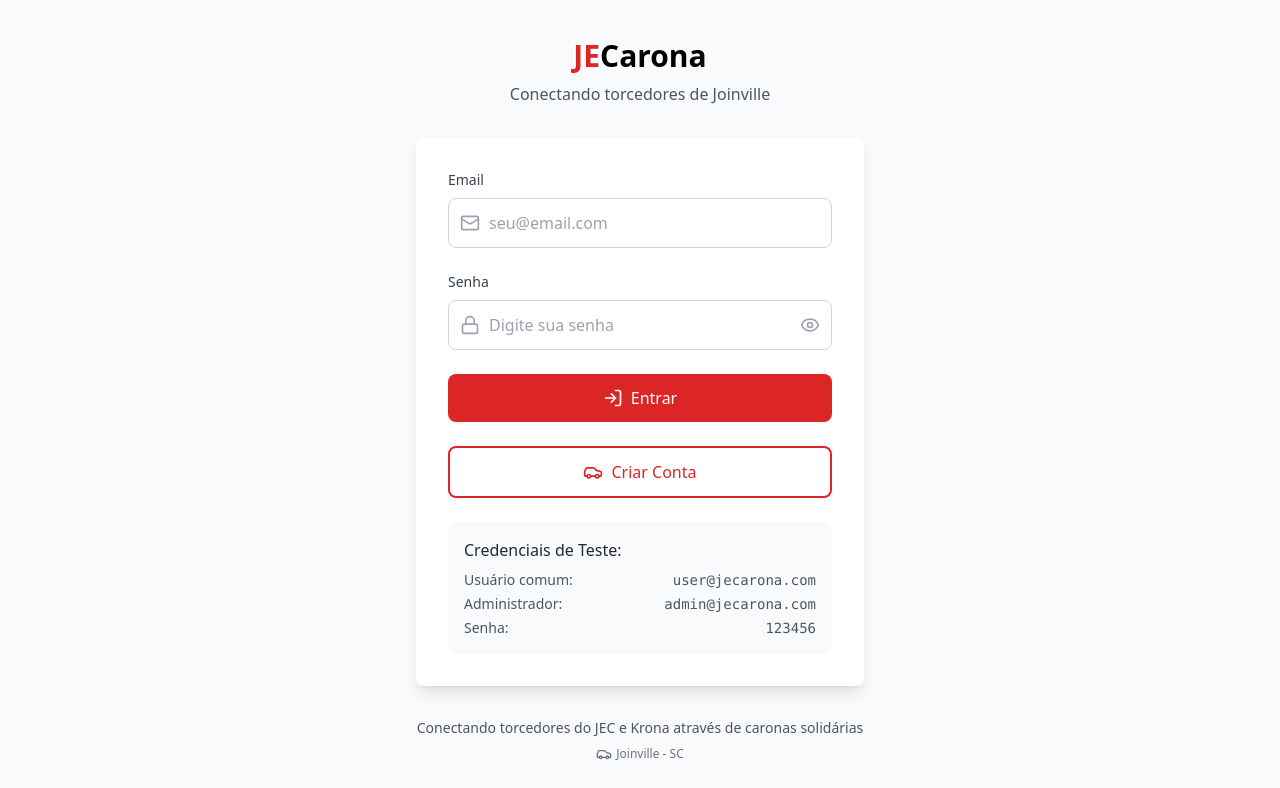
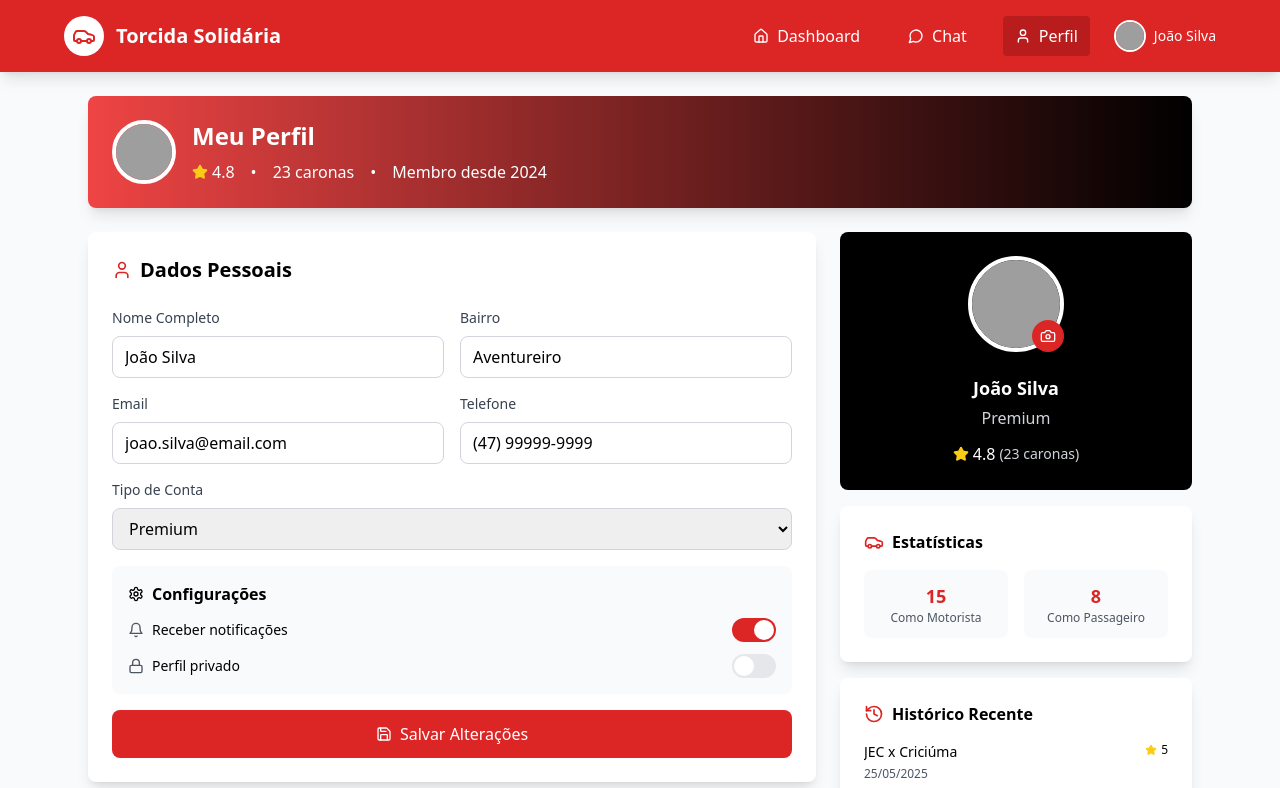
Before and after one commit to Gustavolskw/Start_up_VoiceLearn, a React (Vite) app: page / in a window 1280 px wide. Shown: the top 788 px of the page. Built offline with nearby package versions, Linux system fonts and the light colour scheme; grey boxes are pictures that could not be loaded.

Commit message:
tela de perfil

```diff
--- a/src/App.jsx
+++ b/src/App.jsx
@@ -1,247 +1,411 @@
 import React, { useState } from 'react';
 import {
+  User,
+  Camera,
+  Save,
+  Star,
+  Calendar,
+  Home,
   Car,
-  Mail,
+  MessageCircle,
+  Settings,
+  Bell,
   Lock,
-  Eye,
-  EyeOff,
-  AlertCircle,
-  LogIn
+  History,
+  MapPin,
+  Phone,
+  Mail
 } from 'lucide-react';
 
-const JECaronaLogin = () => {
+const TorcidaSolidariaSimpleProfile = () => {
+  const [currentScreen, setCurrentScreen] = useState('profile');
   const [formData, setFormData] = useState({
-    email: '',
-    password: ''
+    name: 'João Silva',
+    email: 'joao.silva@email.com',
+    phone: '(47) 99999-9999',
+    neighborhood: 'Aventureiro',
+    accountType: 'premium',
+    notifications: true,
+    privacy: false
   });
-  const [showPassword, setShowPassword] = useState(false);
-  const [errors, setErrors] = useState({});
-  const [isLoading, setIsLoading] = useState(false);
+
+  // Mock data
+  const user = {
+    name: 'João Silva',
+    photo: '/api/placeholder/100/100',
+    rating: 4.8,
+    totalRides: 23,
+    memberSince: '2024-01-15'
+  };
+
+  const rideHistory = [
+    {
+      id: 1,
+      game: 'JEC x Criciúma',
+      date: '2025-05-25',
+      role: 'motorista',
+      rating: 5,
+      participants: 3
+    },
+    {
+      id: 2,
+      game: 'Krona x ACBF',
+      date: '2025-05-20',
+      role: 'passageiro',
+      rating: 4,
+      driver: 'Maria Santos'
+    },
+    {
+      id: 3,
+      game: 'JEC x Avaí',
+      date: '2025-05-15',
+      role: 'motorista',
+      rating: 5,
+      participants: 2
+    },
+    {
+      id: 4,
+      game: 'JEC x Figueirense',
+      date: '2025-05-10',
+      role: 'passageiro',
+      rating: 4,
+      driver: 'Carlos Lima'
+    },
+    {
+      id: 5,
+      game: 'Krona x Atlantico',
+      date: '2025-05-05',
+      role: 'motorista',
+      rating: 5,
+      participants: 4
+    }
+  ];
 
   // Handle form changes
   const handleInputChange = (field, value) => {
     setFormData(prev => ({ ...prev, [field]: value }));
-    // Clear error when user starts typing
-    if (errors[field]) {
-      setErrors(prev => ({ ...prev, [field]: '' }));
-    }
   };
 
-  // Validate form
-  const validateForm = () => {
-    const newErrors = {};
-
-    if (!formData.email.trim()) {
-      newErrors.email = 'Email é obrigatório';
-    } else if (!/^[^\s@]+@[^\s@]+\.[^\s@]+$/.test(formData.email)) {
-      newErrors.email = 'Email inválido';
-    }
-
-    if (!formData.password.trim()) {
-      newErrors.password = 'Senha é obrigatória';
-    } else if (formData.password.length < 6) {
-      newErrors.password = 'Senha deve ter pelo menos 6 caracteres';
-    }
-
-    setErrors(newErrors);
-    return Object.keys(newErrors).length === 0;
+  // Handle form submission
+  const handleSave = () => {
+    console.log('Salvando dados do perfil:', formData);
+    alert('Perfil atualizado com sucesso!');
   };
 
-  // Handle login
-  const handleLogin = async () => {
-    if (!validateForm()) return;
-
-    setIsLoading(true);
-
-    try {
-      // Simulate API call: POST /auth/login
-      await new Promise(resolve => setTimeout(resolve, 1500));
-
-      console.log('API Call: POST /auth/login', {
-        email: formData.email,
-        password: formData.password
-      });
-
-      // Mock response based on email to simulate different user types
-      const userType = formData.email.includes('admin') ? 'admin' : 'user';
-
-      if (userType === 'admin') {
-        alert('Login realizado! Redirecionando para Painel de Moderação...');
-        console.log('Redirecionando para: /admin/dashboard');
-      } else {
-        alert('Login realizado! Redirecionando para Dashboard...');
-        console.log('Redirecionando para: /dashboard');
-      }
-
-    } catch (error) {
-      console.error('Erro no login:', error);
-      setErrors({ general: 'Erro ao fazer login. Tente novamente.' });
-    } finally {
-      setIsLoading(false);
-    }
+  // Handle photo upload
+  const handlePhotoUpload = () => {
+    alert('Funcionalidade de upload de foto será implementada!');
   };
 
-  // Handle enter key
-  const handleKeyPress = (e) => {
-    if (e.key === 'Enter') {
-      handleLogin();
-    }
-  };
-
-  return (
-    <div className="min-h-screen bg-gray-50 flex items-center justify-center p-4">
-      <div className="max-w-md w-full space-y-8">
-        {/* Header */}
-        <div className="text-center">
-          <h2 className="text-3xl font-bold text-gray-900 mb-2">
-            <span className="text-red-600">JE</span>
-            <span className="text-black">Carona</span>
-          </h2>
-          <p className="text-gray-600 mb-8">
-            Conectando torcedores de Joinville
-          </p>
+  // Navigation Component
+  const Navigation = () => (
+    <nav className="bg-red-600 text-white p-4 shadow-lg">
+      <div className="max-w-6xl mx-auto flex justify-between items-center">
+        <div className="flex items-center space-x-3">
+          <div className="bg-white text-red-600 p-2 rounded-full">
+            <Car className="w-6 h-6" />
+          </div>
+          <h1 className="text-xl font-bold">Torcida Solidária</h1>
         </div>
 
-        {/* Login Form */}
-        <div className="bg-white rounded-lg shadow-lg p-8">
-          <div className="space-y-6">
-            {/* General Error */}
-            {errors.general && (
-              <div className="bg-red-50 border border-red-200 rounded-lg p-3 flex items-center">
-                <AlertCircle className="w-5 h-5 text-red-600 mr-2" />
-                <span className="text-red-600 text-sm">{errors.general}</span>
+        <div className="flex items-center space-x-6">
+          <button
+            onClick={() => setCurrentScreen('dashboard')}
+            className={`flex items-center space-x-2 px-3 py-2 rounded transition-colors ${
+              currentScreen === 'dashboard' ? 'bg-red-700' : 'hover:bg-red-700'
+            }`}
+          >
+            <Home className="w-4 h-4" />
+            <span>Dashboard</span>
+          </button>
+
+          <button
+            onClick={() => setCurrentScreen('chat')}
+            className={`flex items-center space-x-2 px-3 py-2 rounded transition-colors ${
+              currentScreen === 'chat' ? 'bg-red-700' : 'hover:bg-red-700'
+            }`}
+          >
+            <MessageCircle className="w-4 h-4" />
+            <span>Chat</span>
+          </button>
+
+          <button
+            onClick={() => setCurrentScreen('profile')}
+            className={`flex items-center space-x-2 px-3 py-2 rounded transition-colors ${
+              currentScreen === 'profile' ? 'bg-red-700' : 'hover:bg-red-700'
+            }`}
+          >
+            <User className="w-4 h-4" />
+            <span>Perfil</span>
+          </button>
+
+          <div className="flex items-center space-x-2 ml-6">
+            <img
+              src={user.photo}
+              alt={user.name}
+              className="w-8 h-8 rounded-full border-2 border-white"
+            />
+            <span className="text-sm">{user.name}</span>
+          </div>
+        </div>
+      </div>
+    </nav>
+  );
+
+  // Profile Screen
+  const ProfileScreen = () => (
+    <div className="max-w-6xl mx-auto p-6 space-y-6">
+      {/* Welcome Section */}
+      <div className="bg-gradient-to-r from-red-500 to-black text-white p-6 rounded-lg shadow-lg">
+        <div className="flex items-center space-x-4">
+          <img
+            src={user.photo}
+            alt={user.name}
+            className="w-16 h-16 rounded-full border-4 border-white"
+          />
+          <div>
+            <h2 className="text-2xl font-bold">Meu Perfil</h2>
+            <div className="flex items-center space-x-4 mt-2">
+              <div className="flex items-center space-x-1">
+                <Star className="w-4 h-4 fill-yellow-400 text-yellow-400" />
+                <span>{user.rating}</span>
               </div>
-            )}
+              <span>•</span>
+              <span>{user.totalRides} caronas</span>
+              <span>•</span>
+              <span>Membro desde {new Date(user.memberSince).getFullYear()}</span>
+            </div>
+          </div>
+        </div>
+      </div>
 
-            {/* Email Field */}
-            <div>
-              <label className="block text-sm font-medium text-gray-700 mb-2">
-                Email
-              </label>
-              <div className="relative">
-                <div className="absolute inset-y-0 left-0 pl-3 flex items-center pointer-events-none">
-                  <Mail className="h-5 w-5 text-gray-400" />
+      <div className="grid grid-cols-1 lg:grid-cols-3 gap-6">
+        {/* Form */}
+        <div className="lg:col-span-2">
+          <div className="bg-white rounded-lg shadow-lg p-6">
+            <h3 className="text-xl font-bold mb-6 flex items-center">
+              <User className="w-5 h-5 mr-2 text-red-600" />
+              Dados Pessoais
+            </h3>
+
+            <div className="space-y-4">
+              {/* Personal Info */}
+              <div className="grid grid-cols-1 md:grid-cols-2 gap-4">
+                <div>
+                  <label className="block text-sm font-medium text-gray-700 mb-2">
+                    Nome Completo
+                  </label>
+                  <input
+                    type="text"
+                    value={formData.name}
+                    onChange={(e) => handleInputChange('name', e.target.value)}
+                    className="w-full border border-gray-300 rounded-lg px-3 py-2 focus:outline-none focus:ring-2 focus:ring-red-500"
+                  />
                 </div>
-                <input
-                  type="email"
-                  value={formData.email}
-                  onChange={(e) => handleInputChange('email', e.target.value)}
-                  onKeyPress={handleKeyPress}
-                  placeholder="seu@email.com"
-                  className={`w-full pl-10 pr-4 py-3 border rounded-lg focus:outline-none focus:ring-2 focus:ring-red-500 focus:border-red-500 ${
-                    errors.email ? 'border-red-500 bg-red-50' : 'border-gray-300'
-                  }`}
-                />
-              </div>
-              {errors.email && (
-                <p className="text-red-600 text-sm mt-1 flex items-center">
-                  <AlertCircle className="w-4 h-4 mr-1" />
-                  {errors.email}
-                </p>
-              )}
-            </div>
 
-            {/* Password Field */}
-            <div>
-              <label className="block text-sm font-medium text-gray-700 mb-2">
-                Senha
-              </label>
-              <div className="relative">
-                <div className="absolute inset-y-0 left-0 pl-3 flex items-center pointer-events-none">
-                  <Lock className="h-5 w-5 text-gray-400" />
+                <div>
+                  <label className="block text-sm font-medium text-gray-700 mb-2">
+                    Bairro
+                  </label>
+                  <input
+                    type="text"
+                    value={formData.neighborhood}
+                    onChange={(e) => handleInputChange('neighborhood', e.target.value)}
+                    className="w-full border border-gray-300 rounded-lg px-3 py-2 focus:outline-none focus:ring-2 focus:ring-red-500"
+                  />
                 </div>
-                <input
-                  type={showPassword ? 'text' : 'password'}
-                  value={formData.password}
-                  onChange={(e) => handleInputChange('password', e.target.value)}
-                  onKeyPress={handleKeyPress}
-                  placeholder="Digite sua senha"
-                  className={`w-full pl-10 pr-12 py-3 border rounded-lg focus:outline-none focus:ring-2 focus:ring-red-500 focus:border-red-500 ${
-                    errors.password ? 'border-red-500 bg-red-50' : 'border-gray-300'
-                  }`}
-                />
-                <button
-                  type="button"
-                  onClick={() => setShowPassword(!showPassword)}
-                  className="absolute inset-y-0 right-0 pr-3 flex items-center"
-                >
-                  {showPassword ? (
-                    <EyeOff className="h-5 w-5 text-gray-400 hover:text-gray-600" />
-                  ) : (
-                    <Eye className="h-5 w-5 text-gray-400 hover:text-gray-600" />
-                  )}
-                </button>
-              </div>
-              {errors.password && (
-                <p className="text-red-600 text-sm mt-1 flex items-center">
-                  <AlertCircle className="w-4 h-4 mr-1" />
-                  {errors.password}
-                </p>
-              )}
-            </div>
 
-            {/* Login Button */}
-            <button
-              onClick={handleLogin}
-              disabled={isLoading}
-              className="w-full bg-red-600 text-white py-3 px-4 rounded-lg hover:bg-red-700 focus:outline-none focus:ring-2 focus:ring-red-500 focus:ring-offset-2 transition-colors font-medium disabled:opacity-50 disabled:cursor-not-allowed flex items-center justify-center"
-            >
-              {isLoading ? (
-                <>
-                  <div className="animate-spin rounded-full h-5 w-5 border-b-2 border-white mr-2"></div>
-                  Entrando...
-                </>
-              ) : (
-                <>
-                  <LogIn className="w-5 h-5 mr-2" />
-                  Entrar
-                </>
-              )}
-            </button>
+                <div>
+                  <label className="block text-sm font-medium text-gray-700 mb-2">
+                    Email
+                  </label>
+                  <input
+                    type="email"
+                    value={formData.email}
+                    onChange={(e) => handleInputChange('email', e.target.value)}
+                    className="w-full border border-gray-300 rounded-lg px-3 py-2 focus:outline-none focus:ring-2 focus:ring-red-500"
+                  />
+                </div>
 
-            {/* Register Button */}
-            <button
-              onClick={() => alert('Tela de cadastro será implementada!')}
-              className="w-full bg-white text-red-600 py-3 px-4 rounded-lg border-2 border-red-600 hover:bg-red-50 focus:outline-none focus:ring-2 focus:ring-red-500 focus:ring-offset-2 transition-colors font-medium flex items-center justify-center"
-            >
-              <Car className="w-5 h-5 mr-2" />
-              Criar Conta
-            </button>
-
-            {/* Demo Credentials */}
-            <div className="bg-gray-50 p-4 rounded-lg">
-              <h4 className="font-medium text-gray-800 mb-2">Credenciais de Teste:</h4>
-              <div className="text-sm text-gray-600 space-y-1">
-                <div className="flex justify-between">
-                  <span>Usuário comum:</span>
-                  <span className="font-mono">user@jecarona.com</span>
-                </div>
-                <div className="flex justify-between">
-                  <span>Administrador:</span>
-                  <span className="font-mono">admin@jecarona.com</span>
-                </div>
-                <div className="flex justify-between">
-                  <span>Senha:</span>
-                  <span className="font-mono">123456</span>
+                <div>
+                  <label className="block text-sm font-medium text-gray-700 mb-2">
+                    Telefone
+                  </label>
+                  <input
+                    type="tel"
+                    value={formData.phone}
+                    onChange={(e) => handleInputChange('phone', e.target.value)}
+                    className="w-full border border-gray-300 rounded-lg px-3 py-2 focus:outline-none focus:ring-2 focus:ring-red-500"
+                  />
                 </div>
               </div>
+
+              {/* Account Type */}
+              <div>
+                <label className="block text-sm font-medium text-gray-700 mb-2">
+                  Tipo de Conta
+                </label>
+                <select
+                  value={formData.accountType}
+                  onChange={(e) => handleInputChange('accountType', e.target.value)}
+                  className="w-full border border-gray-300 rounded-lg px-3 py-2 focus:outline-none focus:ring-2 focus:ring-red-500"
+                >
+                  <option value="basica">Básica</option>
+                  <option value="premium">Premium</option>
+                </select>
+              </div>
+
+              {/* Settings */}
+              <div className="bg-gray-50 rounded-lg p-4">
+                <h4 className="font-semibold mb-3 flex items-center">
+                  <Settings className="w-4 h-4 mr-2" />
+                  Configurações
+                </h4>
+
+                <div className="space-y-3">
+                  <div className="flex items-center justify-between">
+                    <div className="flex items-center space-x-2">
+                      <Bell className="w-4 h-4 text-gray-600" />
+                      <span className="text-sm">Receber notificações</span>
+                    </div>
+                    <label className="relative inline-flex items-center cursor-pointer">
+                      <input
+                        type="checkbox"
+                        className="sr-only peer"
+                        checked={formData.notifications}
+                        onChange={(e) => handleInputChange('notifications', e.target.checked)}
+                      />
+                      <div className="w-11 h-6 bg-gray-200 peer-focus:outline-none peer-focus:ring-4 peer-focus:ring-red-300 rounded-full peer peer-checked:after:translate-x-full peer-checked:after:border-white after:content-[''] after:absolute after:top-[2px] after:left-[2px] after:bg-white after:rounded-full after:h-5 after:w-5 after:transition-all peer-checked:bg-red-600"></div>
+                    </label>
+                  </div>
+
+                  <div className="flex items-center justify-between">
+                    <div className="flex items-center space-x-2">
+                      <Lock className="w-4 h-4 text-gray-600" />
+                      <span className="text-sm">Perfil privado</span>
+                    </div>
+                    <label className="relative inline-flex items-center cursor-pointer">
+                      <input
+                        type="checkbox"
+                        className="sr-only peer"
+                        checked={formData.privacy}
+                        onChange={(e) => handleInputChange('privacy', e.target.checked)}
+                      />
+                      <div className="w-11 h-6 bg-gray-200 peer-focus:outline-none peer-focus:ring-4 peer-focus:ring-red-300 rounded-full peer peer-checked:after:translate-x-full peer-checked:after:border-white after:content-[''] after:absolute after:top-[2px] after:left-[2px] after:bg-white after:rounded-full after:h-5 after:w-5 after:transition-all peer-checked:bg-red-600"></div>
+                    </label>
+                  </div>
+                </div>
+              </div>
+
+              {/* Save Button */}
+              <button
+                onClick={handleSave}
+                className="w-full bg-red-600 text-white py-3 rounded-lg hover:bg-red-700 transition-colors flex items-center justify-center font-medium"
+              >
+                <Save className="w-4 h-4 mr-2" />
+                Salvar Alterações
+              </button>
             </div>
           </div>
         </div>
 
-        {/* Footer */}
-        <div className="text-center">
-          <p className="text-sm text-gray-600">
-            Conectando torcedores do JEC e Krona através de caronas solidárias
-          </p>
-          <div className="flex items-center justify-center mt-2 text-gray-500">
-            <Car className="w-4 h-4 mr-1" />
-            <span className="text-xs">Joinville - SC</span>
+        {/* Sidebar */}
+        <div className="space-y-4">
+          {/* Photo */}
+          <div className="bg-black text-white rounded-lg p-6 text-center">
+            <div className="relative inline-block mb-4">
+              <img
+                src={user.photo}
+                alt={user.name}
+                className="w-24 h-24 rounded-full mx-auto border-4 border-white"
+              />
+              <button
+                onClick={handlePhotoUpload}
+                className="absolute bottom-0 right-0 bg-red-600 text-white p-2 rounded-full hover:bg-red-700 transition-colors"
+              >
+                <Camera className="w-4 h-4" />
+              </button>
+            </div>
+
+            <h3 className="font-bold text-lg mb-1">{user.name}</h3>
+            <p className="text-gray-300 capitalize">{formData.accountType}</p>
+
+            <div className="flex items-center justify-center space-x-1 mt-3">
+              <Star className="w-4 h-4 fill-yellow-400 text-yellow-400" />
+              <span className="font-medium">{user.rating}</span>
+              <span className="text-gray-300 text-sm ml-2">({user.totalRides} caronas)</span>
+            </div>
+          </div>
+
+          {/* Stats */}
+          <div className="bg-white rounded-lg shadow-lg p-6">
+            <h3 className="font-bold mb-4 flex items-center">
+              <Car className="w-5 h-5 mr-2 text-red-600" />
+              Estatísticas
+            </h3>
+
+            <div className="grid grid-cols-2 gap-4 text-center">
+              <div className="bg-gray-50 p-3 rounded-lg">
+                <div className="font-bold text-lg text-red-600">15</div>
+                <div className="text-xs text-gray-600">Como Motorista</div>
+              </div>
+              <div className="bg-gray-50 p-3 rounded-lg">
+                <div className="font-bold text-lg text-red-600">8</div>
+                <div className="text-xs text-gray-600">Como Passageiro</div>
+              </div>
+            </div>
+          </div>
+
+          {/* Recent History */}
+          <div className="bg-white rounded-lg shadow-lg p-6">
+            <h3 className="font-bold mb-4 flex items-center">
+              <History className="w-5 h-5 mr-2 text-red-600" />
+              Histórico Recente
+            </h3>
+
+            <div className="space-y-3 max-h-64 overflow-y-auto">
+              {rideHistory.slice(0, 5).map(ride => (
+                <div key={ride.id} className="border-b border-gray-100 pb-3 last:border-0">
+                  <div className="flex justify-between items-start mb-1">
+                    <h4 className="font-medium text-sm">{ride.game}</h4>
+                    <div className="flex items-center space-x-1">
+                      <Star className="w-3 h-3 fill-yellow-400 text-yellow-400" />
+                      <span className="text-xs">{ride.rating}</span>
+                    </div>
+                  </div>
+
+                  <div className="text-xs text-gray-600 mb-2">
+                    {new Date(ride.date).toLocaleDateString('pt-BR')}
+                  </div>
+
+                  <div className="flex items-center justify-between">
+                    <span className={`px-2 py-1 rounded text-xs font-medium ${
+                      ride.role === 'motorista' ? 'bg-red-100 text-red-800' : 'bg-blue-100 text-blue-800'
+                    }`}>
+                      {ride.role}
+                    </span>
+                    {ride.role === 'motorista' && (
+                      <span className="text-xs text-gray-600">
+                        {ride.participants} passageiros
+                      </span>
+                    )}
+                  </div>
+                </div>
+              ))}
+            </div>
           </div>
         </div>
       </div>
     </div>
   );
+
+  // Main render
+  return (
+    <div className="min-h-screen bg-gray-50">
+      <Navigation />
+      <ProfileScreen />
+    </div>
+  );
 };
 
-export default JECaronaLogin;
+export default TorcidaSolidariaSimpleProfile;
```
